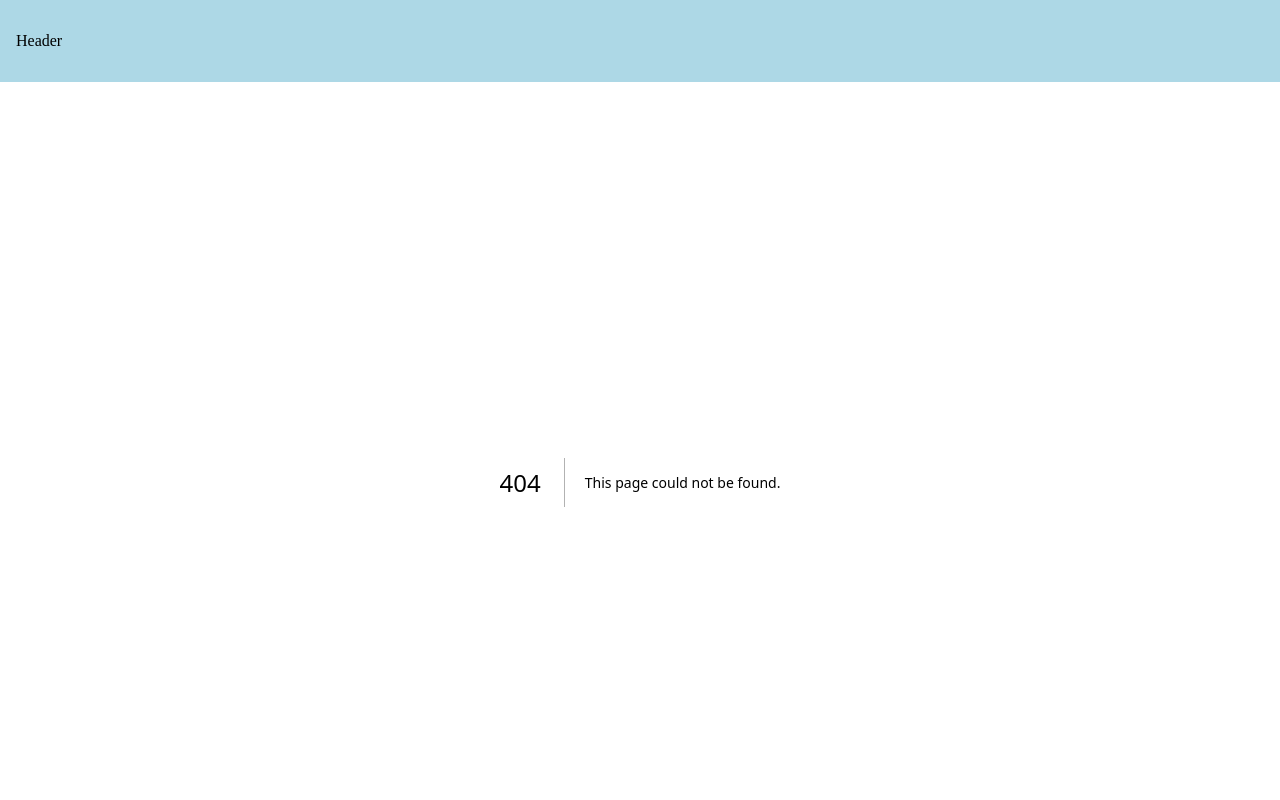
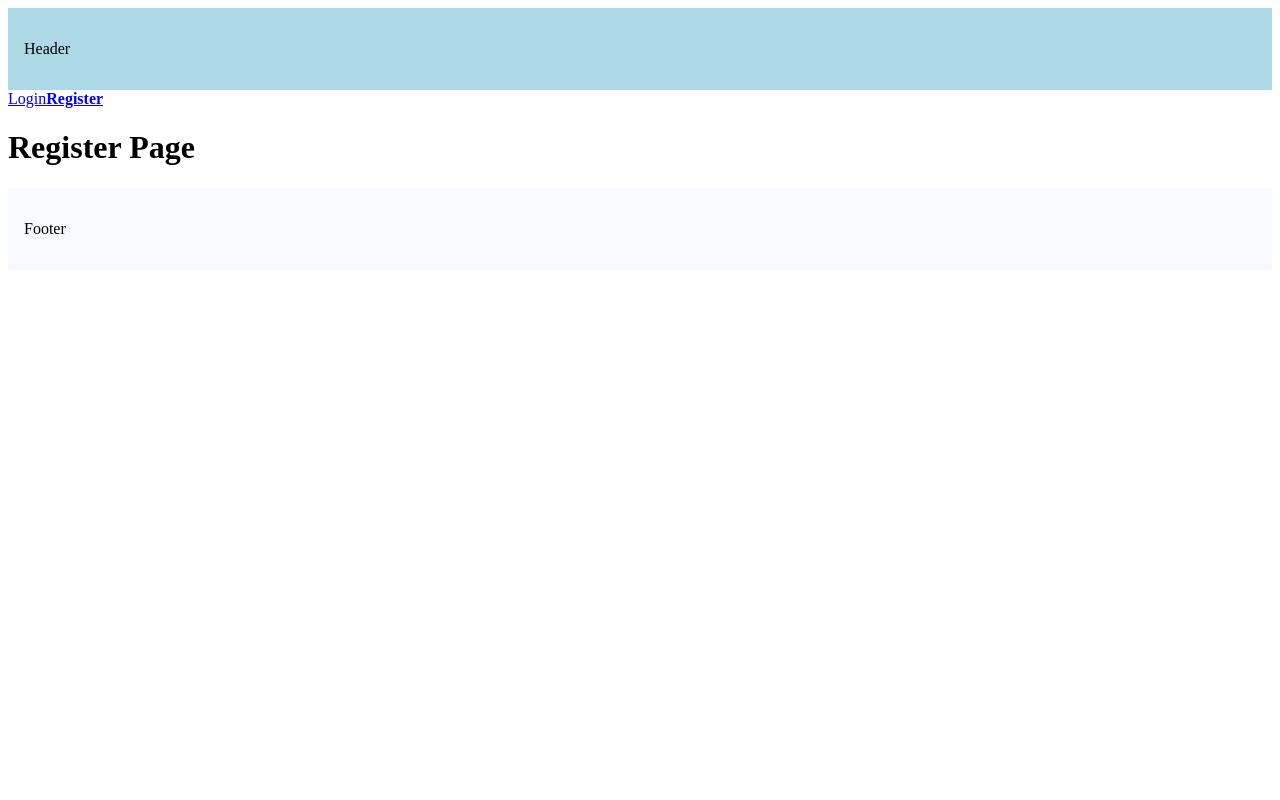
Before and after one commit to mytute/next-test, a Next.js app in the folder routing-demo/: page /register in a window 1280 px wide. Before the commit this address had no page. Shown: the top 800 px of the page. Built offline with nearby package versions, Linux system fonts and the light colour scheme.

Commit message:
add test

```diff
--- /dev/null
+++ b/routing-demo/src/app/(auth)/layout.tsx
@@ -0,0 +1,29 @@
+"use client";
+import React from "react";
+import Link from "next/link";
+import { usePathname } from "next/navigation";
+import "./styles.css";
+
+interface AuthLayoutProps {
+  children : React.ReactNode
+}
+
+const navLinks = [
+  {name:"Login", href:"/login"},
+  {name:"Register", href:"/register"},
+];
+
+const AuthLayout:React.FC<AuthLayoutProps> = ({children}) => {
+  const route = usePathname();
+  return (
+    <>
+    {navLinks.map(link=> {
+      const isActive = route.startsWith(link.href);
+      return <Link href={link.href} key={link.name} className={isActive ? 'active' : ''}>{link.name}</Link>
+    })}
+    {children}
+    </>
+  )
+}
+
+export default AuthLayout;
--- /dev/null
+++ b/routing-demo/src/app/(auth)/register/page.tsx
@@ -0,0 +1,12 @@
+
+import React from 'react'
+
+const RegisterPage:React.FC = () => {
+  return (
+    <div>
+      <h1>Register Page</h1>
+    </div>
+  )
+}
+
+export default RegisterPage;
--- /dev/null
+++ b/routing-demo/src/app/(auth)/styles.css
@@ -0,0 +1,4 @@
+.active {
+  color:blue;
+  font-weight: bold;
+}
```
Also changed, not shown: routing-demo/src/app/(auth)/login/page.tsx (added, +11 -0 lines), 1 other file (tests, documents, lock files or other folders).
